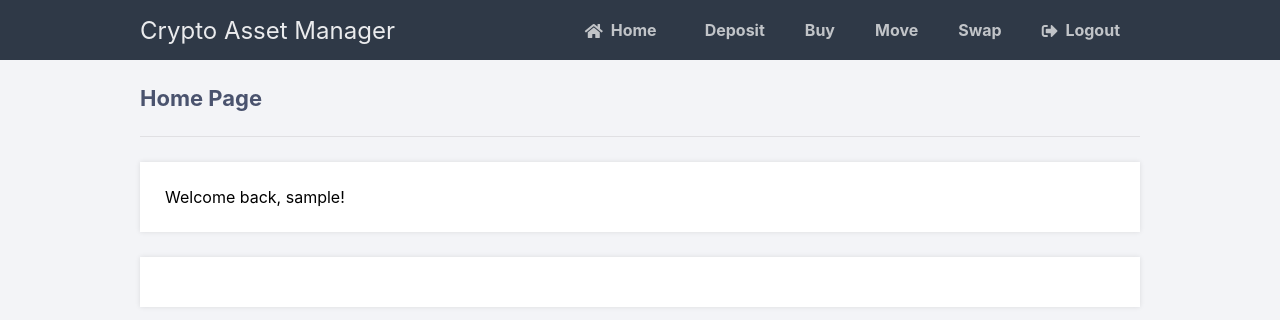
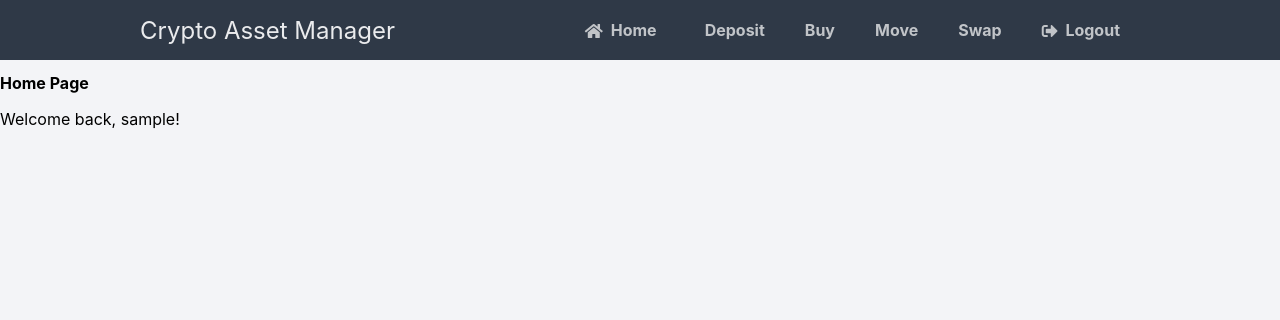
Before and after one commit to Stavroulakis/crypto_asset_manager, a Python web app: template flask_app/application/templates/home.html in a window 1280 px wide. Shown: the top 320 px of the page. Run offline with Jinja, Linux system fonts and the light colour scheme; the template is opened without the code that fills it: most values are stand-ins (such as "Sample title", 1, 10 or a date in 2020); some libraries are stand-ins or nearby versions.

Commit message:
fix cgart

```diff
--- a/flask_app/application/blueprints/dashboard.py
+++ b/flask_app/application/blueprints/dashboard.py
@@ -14,6 +14,7 @@
 def home():
     wallets = get_user_wallets(session['id'])
     assetsDf = get_all_assets(wallets)
+    print(assetsDf)
     fig = px.pie(assetsDf, values='Amount', names='Asset')
     graphJSON = json.dumps(fig, cls=plotly.utils.PlotlyJSONEncoder)
     return render_template('home.html',username=session['userName'],graphJSON=graphJSON)
--- a/flask_app/application/helpers/dashboard_helper.py
+++ b/flask_app/application/helpers/dashboard_helper.py
@@ -15,4 +15,7 @@
     connection, cursor = db_connect()
     query = "SELECT Asset,Amount  FROM Assets where Wid in {}".format(wallets)
     df = pd.read_sql(query, connection)
+    df['Amount'] = df['Amount'].apply(lambda x: round(float(x)),3)
+    # df = df[df['Asset']!='bitrise-token']
+    # df = df[df['Amount']<100]
     return df
--- a/flask_app/application/templates/home.html
+++ b/flask_app/application/templates/home.html
@@ -2,13 +2,14 @@
 
 {% block title %}Home{% endblock %}
 
-{% block content %}
+<!-- {% block content %} -->
 <h2>Home Page</h2>
 <p>Welcome back, {{ username }}!</p>
-<div id="chart"></div>
+<div id="chart" class="chart"></div>
 <script src="https://cdn.plot.ly/plotly-latest.min.js"></script>
 <script type="text/javascript">
     var graphs = {{graphJSON | safe}}
     Plotly.plot('chart',graphs,{});
 </script>
-{% endblock %}
+
+<!-- {% endblock %} -->
--- a/flask_app/application/templates/layout.html
+++ b/flask_app/application/templates/layout.html
@@ -18,8 +18,11 @@
 				<a href="{{ url_for('auth.logout') }}"><i class="fas fa-sign-out-alt"></i>Logout</a>
 			</div>
 		</nav>
-		<div class="content">
-			{% block content %}{% endblock %}
+		<!-- <div class="content" style="height: 100px;">
+			{% block content %}
+
+
+			{% endblock %} -->
 		</div>
 	</body>
 </html>
```
